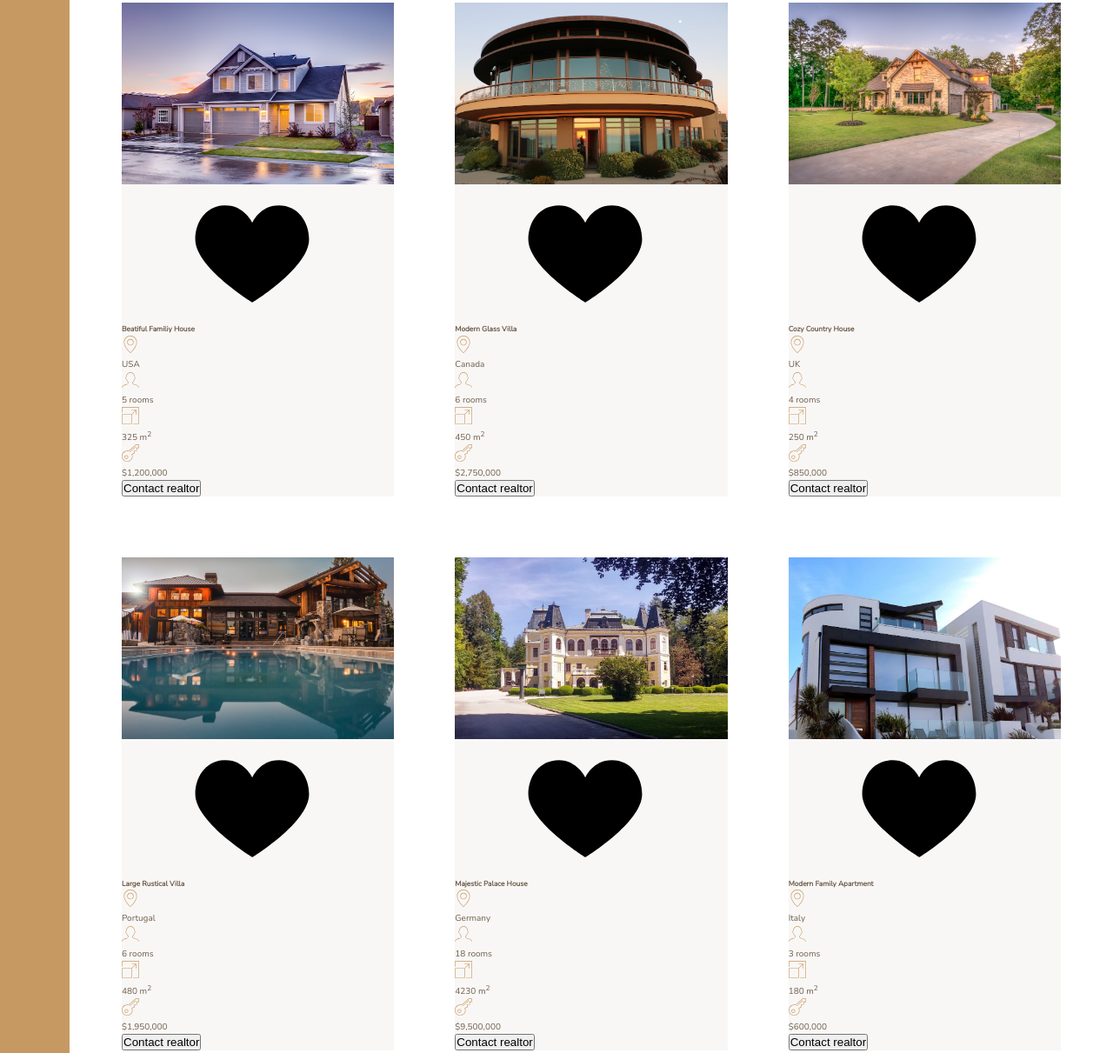
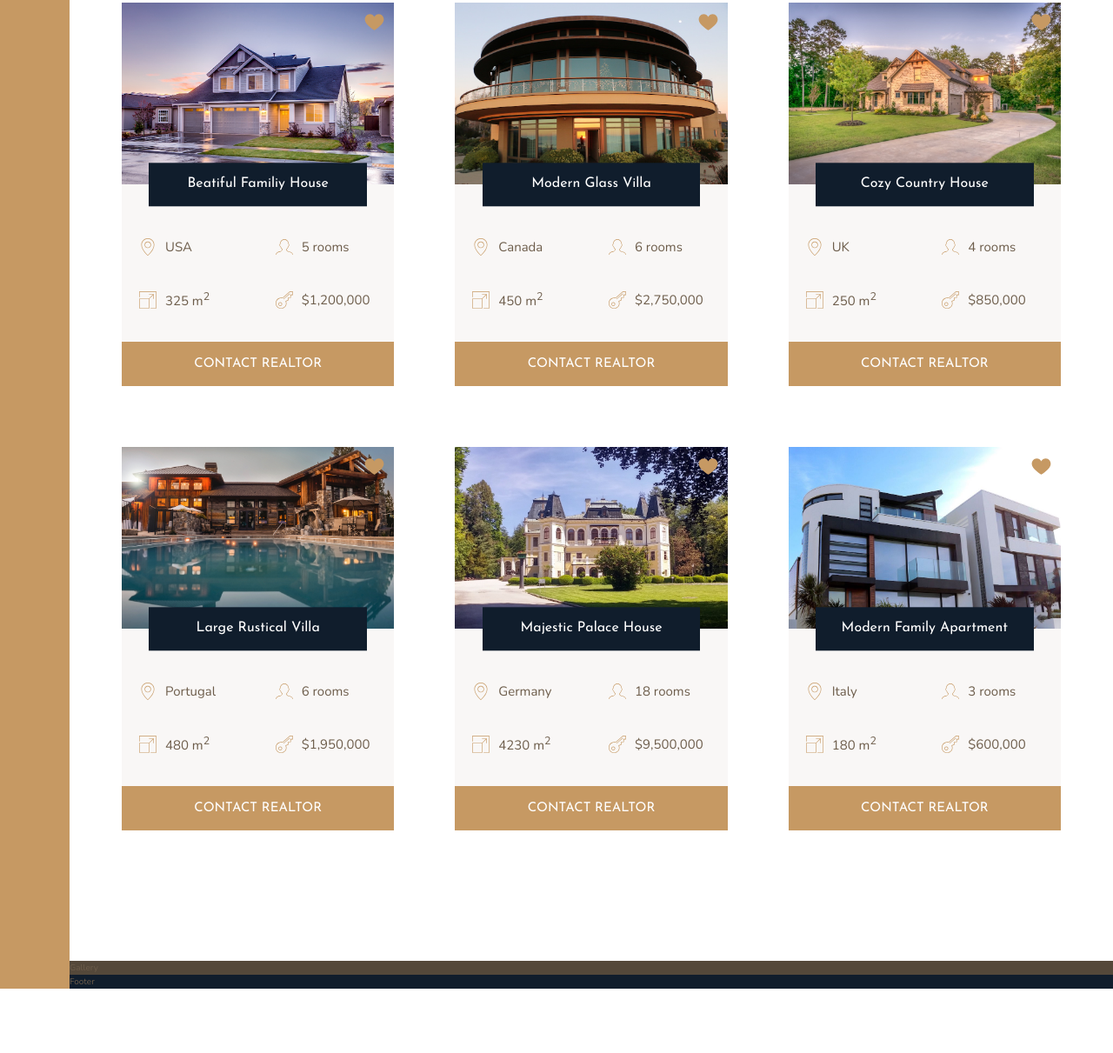
Before and after one commit to Jose1Useche/CSS_Sass_Nexter, a website: page index.html in a window 1280 px wide. Shown: the part 1967-3178 px from the top of the page at 87% size. After the commit the page ends 3104 px from the top, so only its background shows below. Drawn offline with nearby package versions, Linux system fonts and the light colour scheme.

Commit message:
113. Building the Homes Section - Part 2

```diff
--- a/index.html
+++ b/index.html
@@ -119,7 +119,7 @@
                     </svg>
                     <p>$1,200,000</p>
                 </div>
-                <button class="cta">Contact realtor</button>
+                <button class="btn home__btn">Contact realtor</button>
             </div>
 
             <div class="home">
@@ -152,7 +152,7 @@
                     </svg>
                     <p>$2,750,000</p>
                 </div>
-                <button class="cta">Contact realtor</button>
+                <button class="btn home__btn">Contact realtor</button>
             </div>
 
             <div class="home">
@@ -185,7 +185,7 @@
                     </svg>
                     <p>$850,000</p>
                 </div>
-                <button class="cta">Contact realtor</button>
+                <button class="btn home__btn">Contact realtor</button>
             </div>
 
             <div class="home">
@@ -218,7 +218,7 @@
                     </svg>
                     <p>$1,950,000</p>
                 </div>
-                <button class="cta">Contact realtor</button>
+                <button class="btn home__btn">Contact realtor</button>
             </div>
 
             <div class="home">
@@ -251,7 +251,7 @@
                     </svg>
                     <p>$9,500,000</p>
                 </div>
-                <button class="cta">Contact realtor</button>
+                <button class="btn home__btn">Contact realtor</button>
             </div>
 
             <div class="home">
@@ -284,7 +284,7 @@
                     </svg>
                     <p>$600,000</p>
                 </div>
-                <button class="cta">Contact realtor</button>
+                <button class="btn home__btn">Contact realtor</button>
             </div>
         </section>
 
--- a/sass/_homes.scss
+++ b/sass/_homes.scss
@@ -9,31 +9,68 @@
 
 .home {
     background-color: $color-grey-light-1;
+    display: grid;
+    grid-template-columns: repeat(2, 1fr);
+    row-gap: 3.5rem;
 
     &__img {
         width: 100%;
+        grid-column: 1 / -1;
+        grid-row: 1 / 2;
+        z-index: 1;
     }
 
     &__like {
-
+        grid-area: 1 / 2 / 2 / 3;
+        fill: $color-primary;
+        height: 2.5rem;
+        width: 2.5rem;
+        z-index: 2;
+        justify-self: end;
+        margin: 1rem;
     }
 
     &__name {
+        grid-row: 1 / 2;
+        grid-column: 1 / -1;
+        z-index: 3;
+        justify-self: center;
+        align-self: end;
+        width: 80%;
+        font-family: $font-display;
+        font-size: 1.6rem;
+        text-align: center;
+        padding: 1.25rem;
+        background-color: $color-secondary;
+        color: #fff;
+        font-weight: 400;
+        transform: translateY(50%);
+    }
 
+    &__location,
+    &__rooms {
+        margin-top: 2.5rem;
     }
 
     &__location,
     &__rooms,
     &__area,
     &__price {
+
+        font-size: 1.5rem;
+        margin-left: 2rem;
+        display: flex;
+        align-items: center;
+
         svg {
             fill: $color-primary;
             height: 2rem;
             width: 2rem;
-        }
-
-        p {
-
+            margin-right: 1rem;
         }
     }
+
+    &__btn {
+        grid-column: 1 / -1;
+    }
 }
```
Also changed, not shown: css/style.css.
